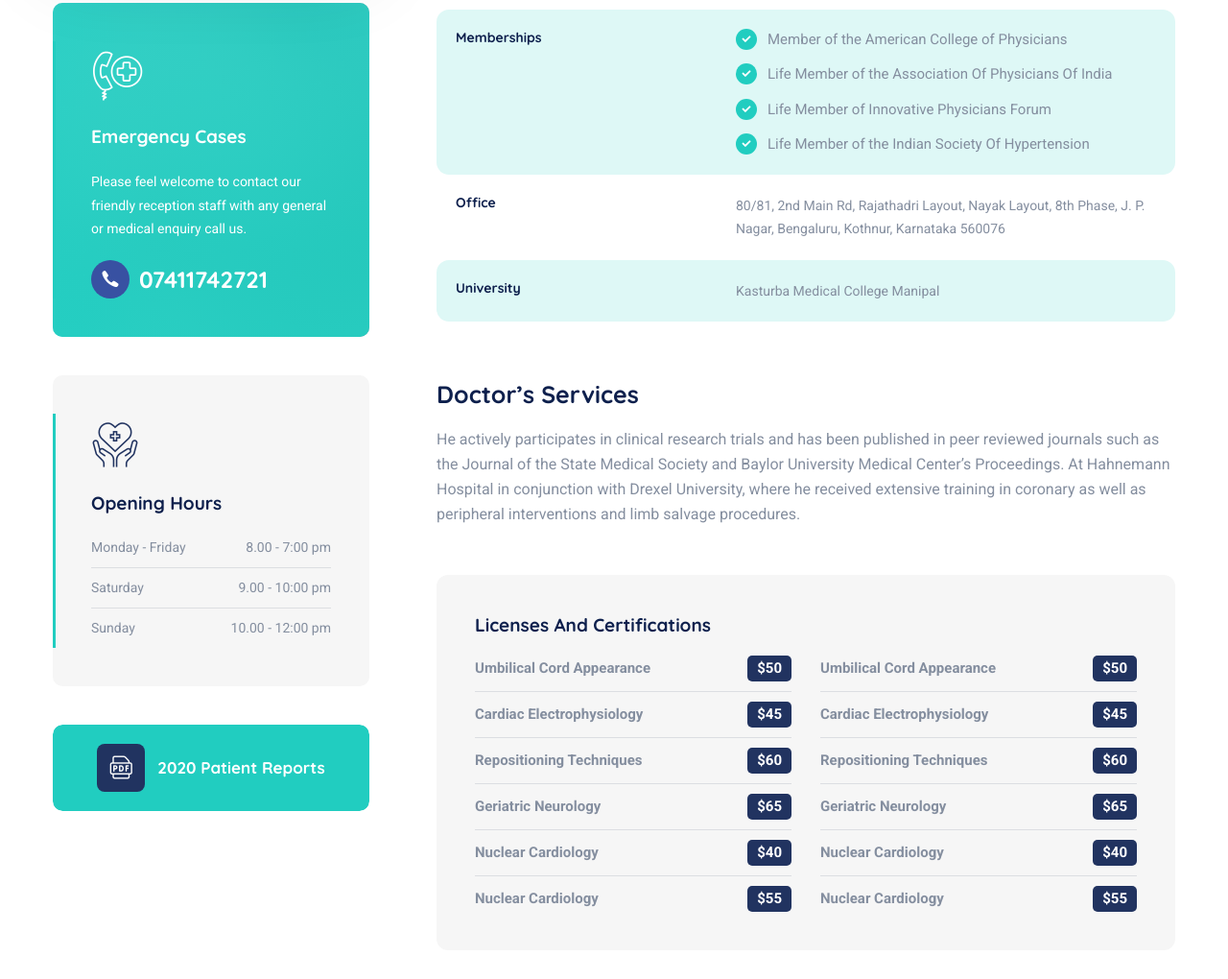
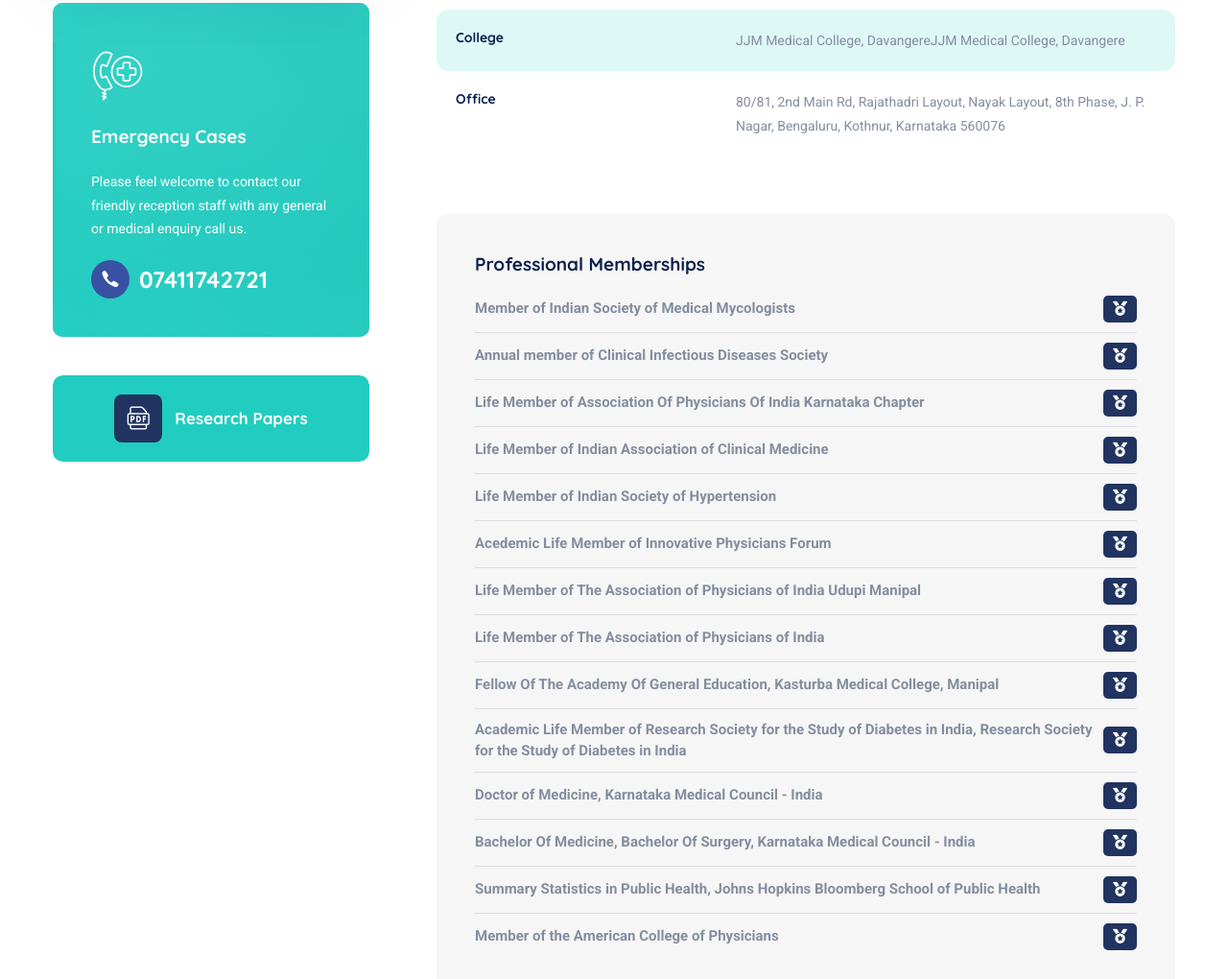
Before and after one commit to wonder-ring/wonder-ring, a plain HTML site: page siddharth-gosavi.html in a window 1280 px wide. Shown: the part 1200-2220 px from the top of the page at 96% size. Drawn offline with Linux system fonts and the light colour scheme; files whose address does not match are found by name.

Commit message:
Add files via upload

```diff
--- a/siddharth-gosavi.html
+++ b/siddharth-gosavi.html
@@ -232,23 +232,10 @@
                   </a>
                 </div><!-- /.widget-content -->
               </div><!-- /.widget-help -->
-              <div class="widget widget-schedule">
-                <div class="widget-content">
-                  <div class="widget__icon">
-                    <i class="icon-charity2"></i>
-                  </div>
-                  <h4 class="widget__title">Opening Hours</h4>
-                  <ul class="time__list list-unstyled mb-0">
-                    <li><span>Monday - Friday</span><span>8.00 - 7:00 pm</span></li>
-                    <li><span>Saturday</span><span>9.00 - 10:00 pm</span></li>
-                    <li><span>Sunday</span><span>10.00 - 12:00 pm</span></li>
-                  </ul>
-                </div><!-- /.widget-content -->
-              </div><!-- /.widget-schedule -->
               <div class="widget widget-reports">
                 <a href="#" class="btn btn__primary btn__block">
                   <i class="icon-pdf-file"></i>
-                  <span>2020 Patient Reports</span>
+                  <span>Research Papers</span>
                 </a>
               </div>
             </aside><!-- /.sidebar -->
@@ -274,14 +261,9 @@
                 </div>
               </li>
               <li>
-                <h5 class="details__title">Memberships</h5>
+                <h5 class="details__title">College</h5>
                 <div class="details__content">
-                  <ul class="list-items list-items-layout2 list-unstyled mb-0">
-                    <li>Member of the American College of Physicians</li>
-                    <li>Life Member of the Association Of Physicians Of India</li>
-                    <li>Life Member of Innovative Physicians Forum</li>
-                    <li>Life Member of the Indian Society Of Hypertension</li>
-                  </ul>
+                  <p class="mb-0">JJM Medical College, DavangereJJM Medical College, Davangere</p>
                 </div>
               </li>
               <li>
@@ -290,43 +272,40 @@
                   <p class="mb-0">80/81, 2nd Main Rd, Rajathadri Layout, Nayak Layout, 8th Phase, J. P. Nagar, Bengaluru, Kothnur, Karnataka 560076</p>
                 </div>
               </li>
-              <li>
-                <h5 class="details__title">University</h5>
-                <div class="details__content">
-                  <p class="mb-0">Kasturba Medical College Manipal</p>
-                </div>
-              </li>
             </ul>
-            <div class="text-block mb-50">
-              <h5 class="text-block__title">Doctor’s Services</h5>
-              <p class="text-block__desc mb-20">He actively participates in clinical research trials and has been
-                published in peer reviewed journals such as the Journal of the State Medical Society and Baylor
-                University Medical Center’s Proceedings. At Hahnemann Hospital in conjunction with Drexel University,
-                where he received extensive training in coronary as well as peripheral interventions and limb salvage
-                procedures.
-              </p>
-            </div><!-- /.text-block -->
             <div class="pricing-widget-layout3 mb-70">
-              <h5 class="pricing__title">Licenses and Certifications</h5>
+              <h5 class="pricing__title">Professional Memberships</h5>
               <div class="row">
-                <div class="col-md-6">
+                <div class="col-md-12">
                   <ul class="pricing__list list-unstyled mb-0">
-                    <li><span>Umbilical Cord Appearance</span><span class="price">$50</span></li>
-                    <li><span>Cardiac Electrophysiology</span><span class="price">$45</span></li>
-                    <li><span>Repositioning Techniques</span><span class="price">$60</span></li>
-                    <li><span>Geriatric Neurology</span><span class="price">$65</span></li>
-                    <li><span>Nuclear Cardiology</span><span class="price">$40</span></li>
-                    <li><span>Nuclear Cardiology</span><span class="price">$55</span></li>
-                  </ul><!-- /.pricing__list -->
-                </div><!-- /.col-md-6 -->
-                <div class="col-md-6">
-                  <ul class="pricing__list list-unstyled mb-0">
-                    <li><span>Umbilical Cord Appearance</span><span class="price">$50</span></li>
-                    <li><span>Cardiac Electrophysiology</span><span class="price">$45</span></li>
-                    <li><span>Repositioning Techniques</span><span class="price">$60</span></li>
-                    <li><span>Geriatric Neurology</span><span class="price">$65</span></li>
-                    <li><span>Nuclear Cardiology</span><span class="price">$40</span></li>
-                    <li><span>Nuclear Cardiology</span><span class="price">$55</span></li>
+                    <li><span>Member of Indian Society of Medical Mycologists</span><span class="price"><i class="fa fa-medal" aria-hidden="true"></i>
+                    </span></li>
+                    <li><span>Annual member of Clinical Infectious Diseases Society</span><span class="price"><i class="fa fa-medal" aria-hidden="true"></i>
+                    </span></li>
+                    <li><span>Life Member of Association Of Physicians Of India Karnataka Chapter</span><span class="price"><i class="fa fa-medal" aria-hidden="true"></i>
+                    </span></li>
+                    <li><span>Life Member of Indian Association of Clinical Medicine</span><span class="price"><i class="fa fa-medal" aria-hidden="true"></i>
+                    </span></li>
+                    <li><span>Life Member of Indian Society of Hypertension</span><span class="price"><i class="fa fa-medal" aria-hidden="true"></i>
+                    </span></li>
+                    <li><span>Acedemic Life Member of Innovative Physicians Forum</span><span class="price"><i class="fa fa-medal" aria-hidden="true"></i>
+                    </span></li>
+                    <li><span>Life Member of The Association of Physicians of India Udupi Manipal</span><span class="price"><i class="fa fa-medal" aria-hidden="true"></i>
+                    </span></li>
+                    <li><span>Life Member of The Association of Physicians of India</span><span class="price"><i class="fa fa-medal" aria-hidden="true"></i>
+                    </span></li>
+                    <li><span>Fellow Of The Academy Of General Education, Kasturba Medical College, Manipal</span><span class="price"><i class="fa fa-medal" aria-hidden="true"></i>
+                    </span></li>
+                    <li><span>Academic Life Member of Research Society for the Study of Diabetes in India, Research Society for the Study of Diabetes in India</span><span class="price"><i class="fa fa-medal" aria-hidden="true"></i>
+                    </span></li>
+                    <li><span>Doctor of Medicine, Karnataka Medical Council - India</span><span class="price"><i class="fa fa-medal" aria-hidden="true"></i>
+                    </span></li>
+                    <li><span>Bachelor Of Medicine, Bachelor Of Surgery, Karnataka Medical Council - India</span><span class="price"><i class="fa fa-medal" aria-hidden="true"></i>
+                    </span></li>
+                    <li><span>Summary Statistics in Public Health, Johns Hopkins Bloomberg School of Public Health</span><span class="price"><i class="fa fa-medal" aria-hidden="true"></i>
+                    </span></li>
+                    <li><span>Member of the American College of Physicians</span><span class="price"><i class="fa fa-medal" aria-hidden="true"></i>
+                    </span></li>
                   </ul><!-- /.pricing__list -->
                 </div><!-- /.col-md-6 -->
               </div><!-- /.pricing-widget-layout3 -->
@@ -495,7 +474,7 @@
               </div><!-- /.progress-item  -->
               <!-- progress 3 -->
               <div class="progress-item">
-                <h5 class="progress__title">Electrocardiogram</h5>
+                <h5 class="progress__title">Clinical Researcher</h5>
                 <div class="progress">
                   <div class="progress-bar" aria-valuenow="100" aria-valuemin="0" aria-valuemax="100" role="progressbar">
                     <span class="progress__percentage"></span>
```
